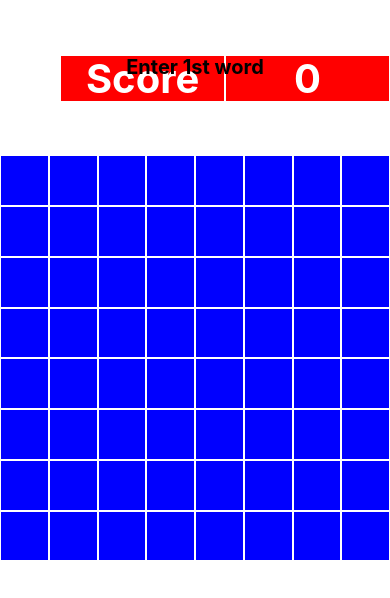
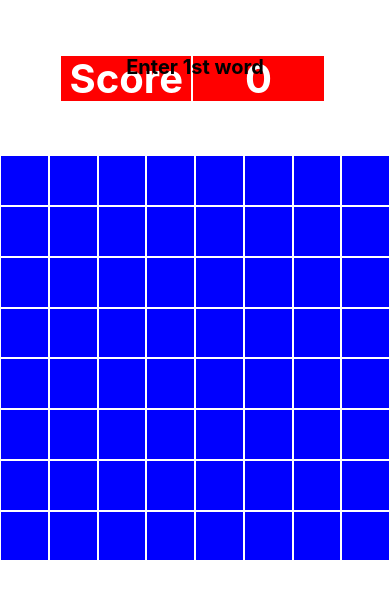
Before and after one commit to kbrownc/project-game05, a React Native app: screen / in a window 390 px wide. Shown: the top 598 px of the page. Built offline with nearby package versions, Linux system fonts and the light colour scheme.

Commit message:
Added ALERT button

```diff
--- a/App.js
+++ b/App.js
@@ -8,6 +8,7 @@ import {
   Keyboard,
   Button,
   TextInput,
+  Alert,
 } from 'react-native';
 
 const numColumns = 8;
@@ -58,6 +59,13 @@ export default function App() {
       };
     });
   }, []);
+
+  // press Alert button
+  const pressAlert = () => {
+      console.log('ALERT');
+      const alertMessage = 'These are the instructions on how to play this game';
+      Alert.alert('How to Play', alertMessage, [{text: 'understood'}]);
+      };
 
   // enter a Letter from keyboard
   //    Need to validate entry of letters (spelling and duplicates)
@@ -196,6 +204,7 @@ export default function App() {
           <View style={globalStyles.itemNav}>
             <Text style={globalStyles.itemText}>{score}</Text>
           </View>
+          <Button onPress={pressAlert} title="About" color="green" />
         </View>
         <View style={globalStyles.message}>
           <View style={globalStyles.messageRow}>
```
